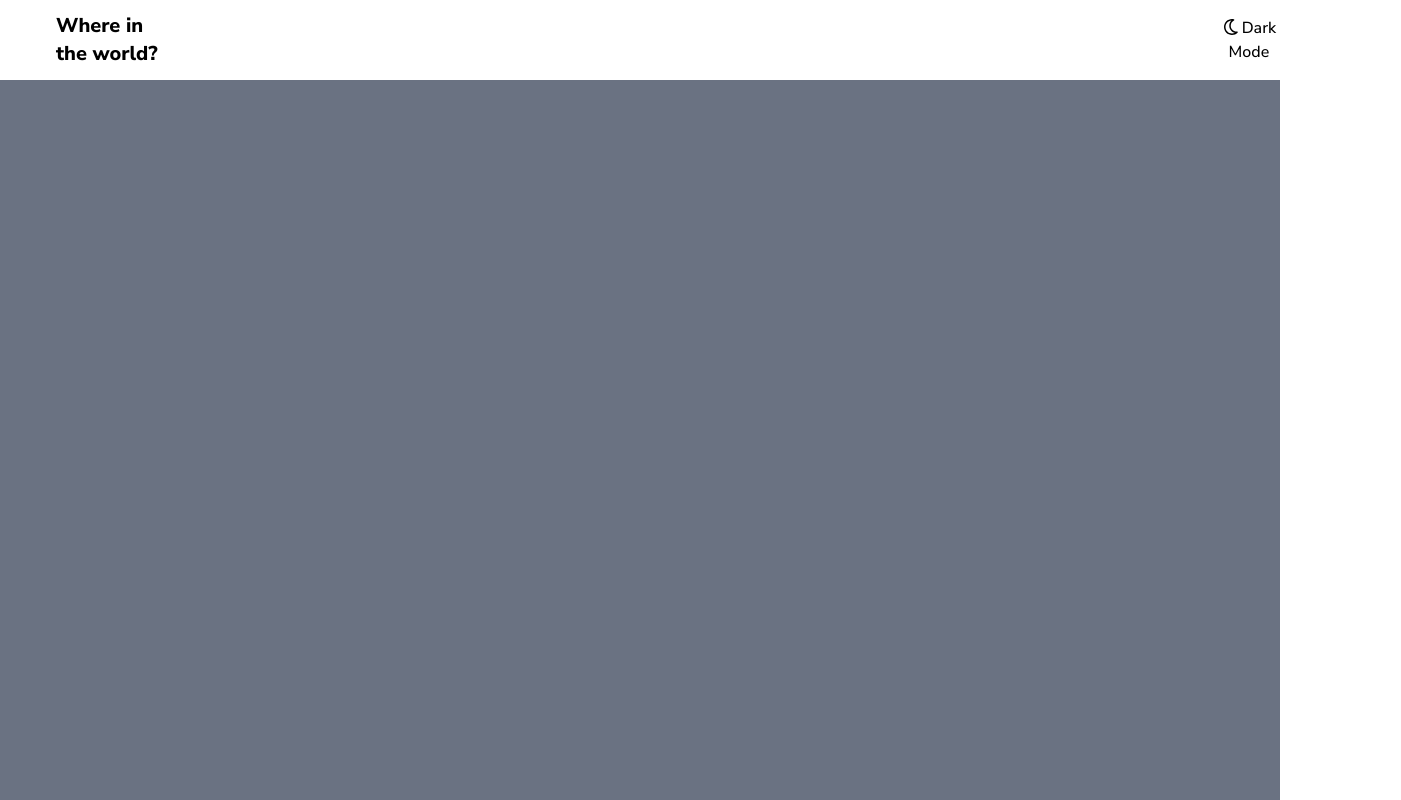
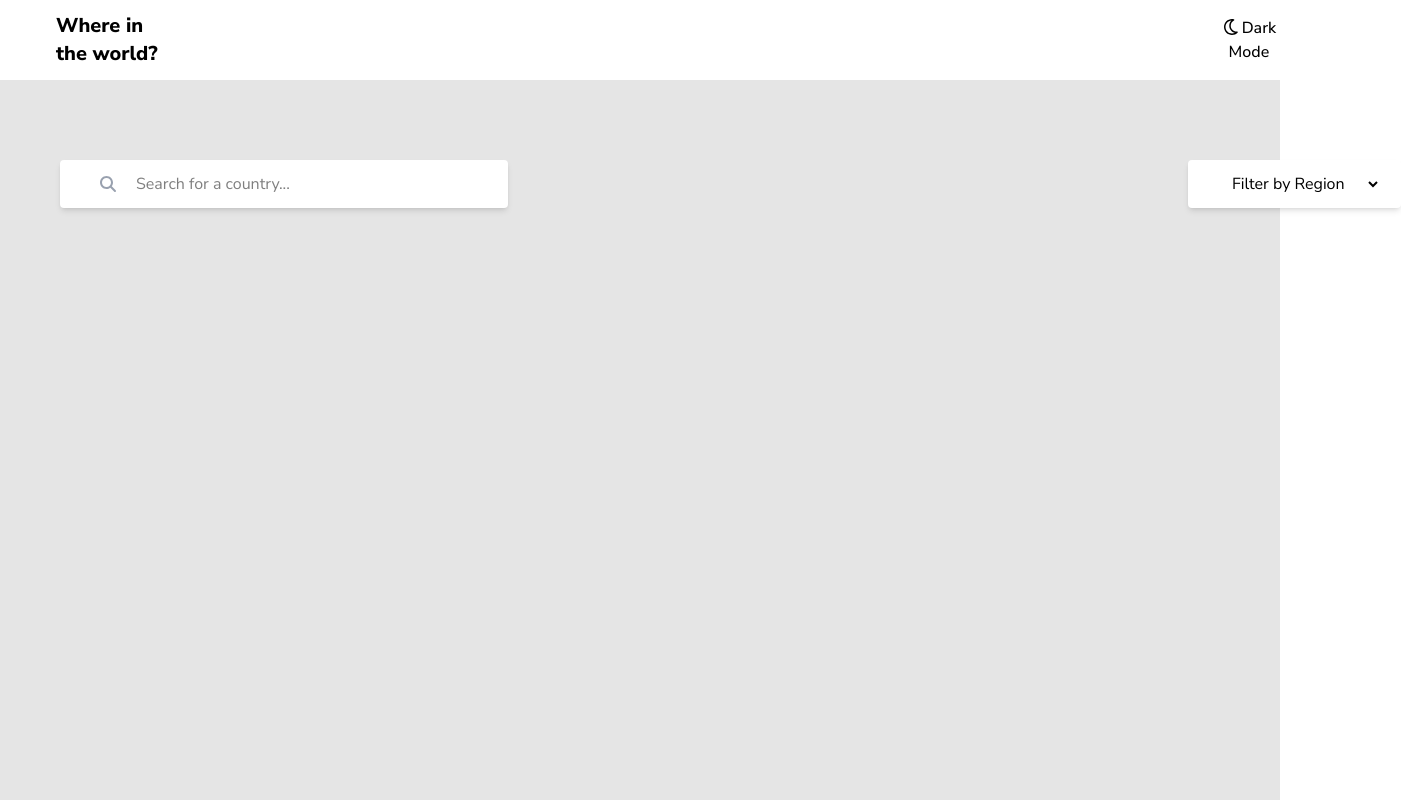
Before and after one commit to JoelSaputra/REST-Countries-API, a React (Vite) app in the folder rest-countries/: page / in a window 1280 px wide. Shown: the whole page, 1401 px wide, since content can reach past the window. Built offline with nearby package versions, Linux system fonts and the light colour scheme.

Commit message:
SearchBar and OptionBar initialized

```diff
--- a/rest-countries/src/App.jsx
+++ b/rest-countries/src/App.jsx
@@ -1,12 +1,23 @@
 import { useState } from 'react'
 import TopBar from './components/TopBar'
+import SearchBar from './components/SearchBar'
+import OptionBar from './components/OptionBar';
 
 function App() {
 
+  const [city, setCity] = useState("");
+
 
   return (
-    <div className="min-h-screen bg-gray-500 ">
+    <div className="min-h-screen bg-neutral-200">
       <TopBar/>
+
+      <div className="mt-20 ml-15 flex flex-row space-x-170">
+      <SearchBar/>
+      <OptionBar/>
+      </div>
+
+
     </div>
   )
 }
--- /dev/null
+++ b/rest-countries/src/components/OptionBar.jsx
@@ -0,0 +1,16 @@
+import React from 'react'
+
+const OptionBar = () => {
+  return (
+    <div className="bg-white flex align-text pl-10 pr-5
+                      shadow-md max-w-md h-12 rounded">
+
+    <select className="pr-5 outline-none">
+        <option>Filter by Region</option>
+    </select>
+
+    </div>
+  )
+}
+
+export default OptionBar
--- /dev/null
+++ b/rest-countries/src/components/SearchBar.jsx
@@ -0,0 +1,16 @@
+import React from 'react'
+import { FontAwesomeIcon } from '@fortawesome/react-fontawesome'
+import { faMagnifyingGlass } from '@fortawesome/free-solid-svg-icons'
+
+const SearchBar = () => {
+  return (
+    <div className="bg-white flex align-text pl-10 pr-5
+                      shadow-md max-w-md h-12 rounded">
+          <FontAwesomeIcon icon={faMagnifyingGlass} className="text-gray-400 mt-4 mr-5"/>
+        <input className="w-lg outline-none"
+        type="search" placeholder="Search for a country..."/>
+    </div>
+  )
+}
+
+export default SearchBar
```
